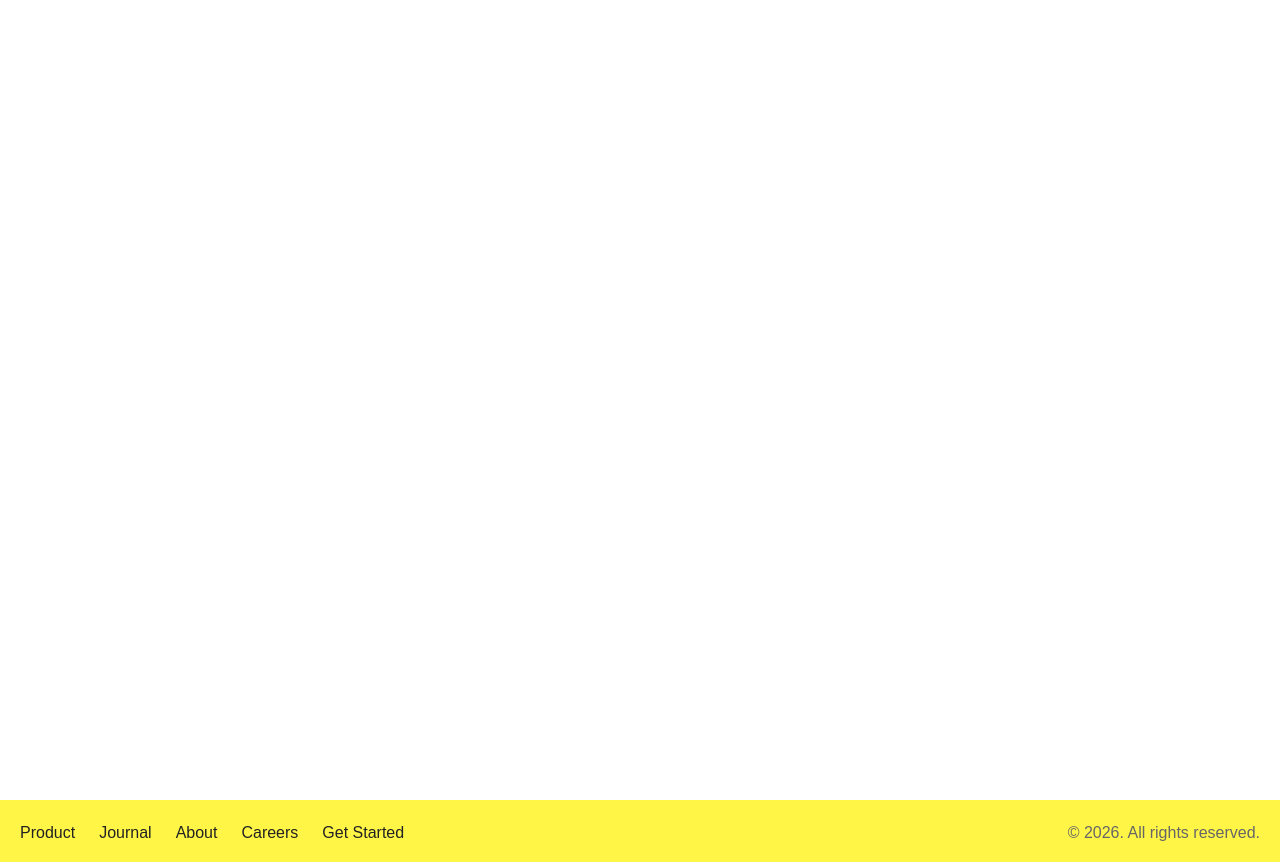
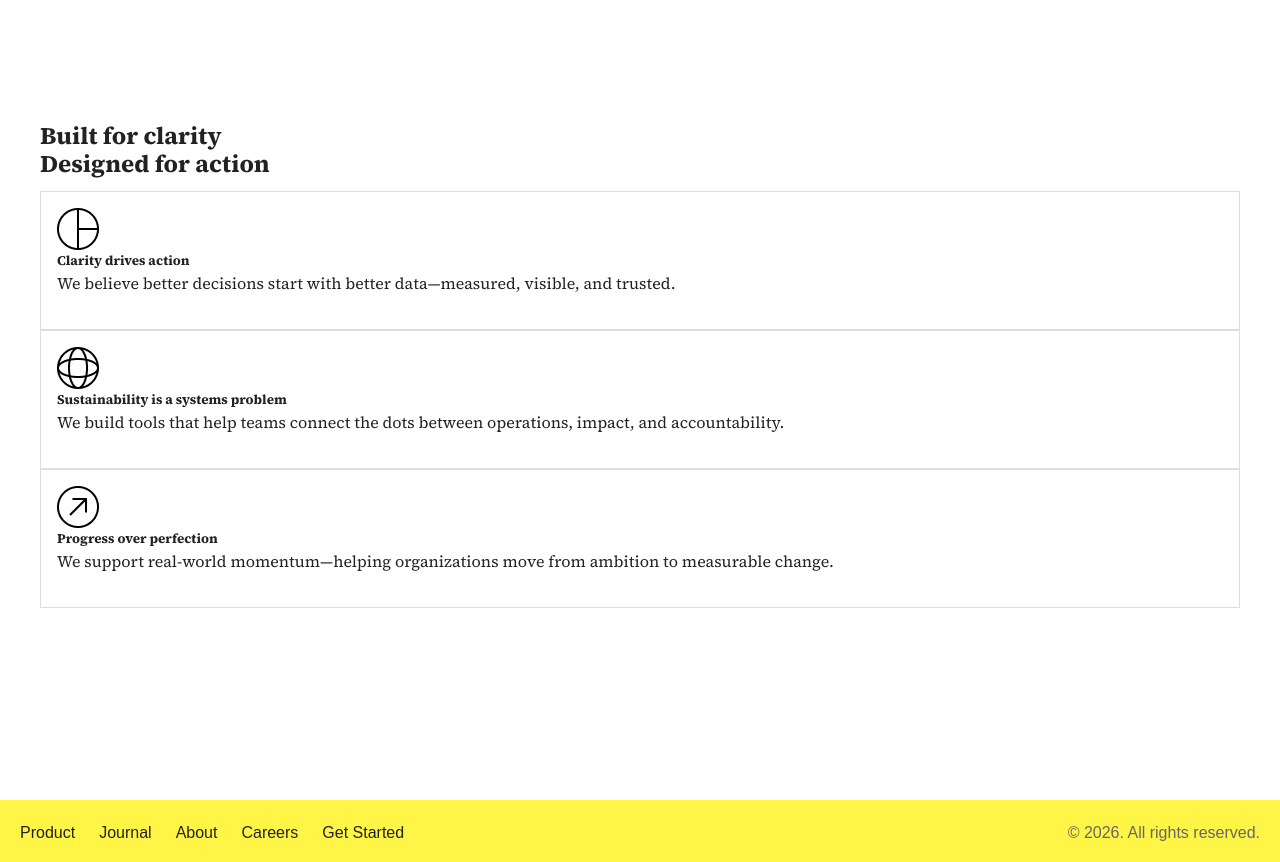
Before and after one commit to muratvalbrun13/cis-211, a plain HTML site: page index.html in a window 1280 px wide. Shown: the part 1860-2722 px from the top of the page. Drawn offline with Linux system fonts and the light colour scheme; a web font is replaced by a local one.

Commit message:
new cards built for clarity section

```diff
--- a/index.html
+++ b/index.html
@@ -60,6 +60,21 @@
 
     </section>
     <section class="clarity">
+      <h2>Built for clarity<br><span>Designed for action</span></h2>
+      <div class="card"><img src="./images/Icon.jpg" alt="Icon" width="42" height="42">
+        <h5>Clarity drives action</h5>
+        <p>We believe better decisions start with better data—measured, visible, and trusted.</p>
+      </div>
+
+      <div class="card"><img src="./images/Union.jpg" alt="Icon" width="42" height="42">
+        <h5>Sustainability is a systems problem</h5>
+        <p>We build tools that help teams connect the dots between operations, impact, and accountability.</p>
+      </div>
+      <div class="card"><img src="./images/Arrow.png" alt="Union" width="42" height="42">
+        <h5>Progress over perfection</h5>
+        <p>We support real-world momentum—helping organizations move from ambition to measurable change.</p>
+      </div>
+
 
     </section>
     <section class="acme">
```
Also changed, not shown: images copy/31343C.svg (deleted), images copy/Footerbgimage.png (deleted), images copy/HeroImage.png (deleted), images copy/HeroImage@2x.png (deleted), images copy/textLogo.png (deleted), images/Arrow.png (added), images/Icon.jpg (added), images/Union(1).jpg (added), images/Union.jpg (added), images/Union.png (added), 1 other file.
